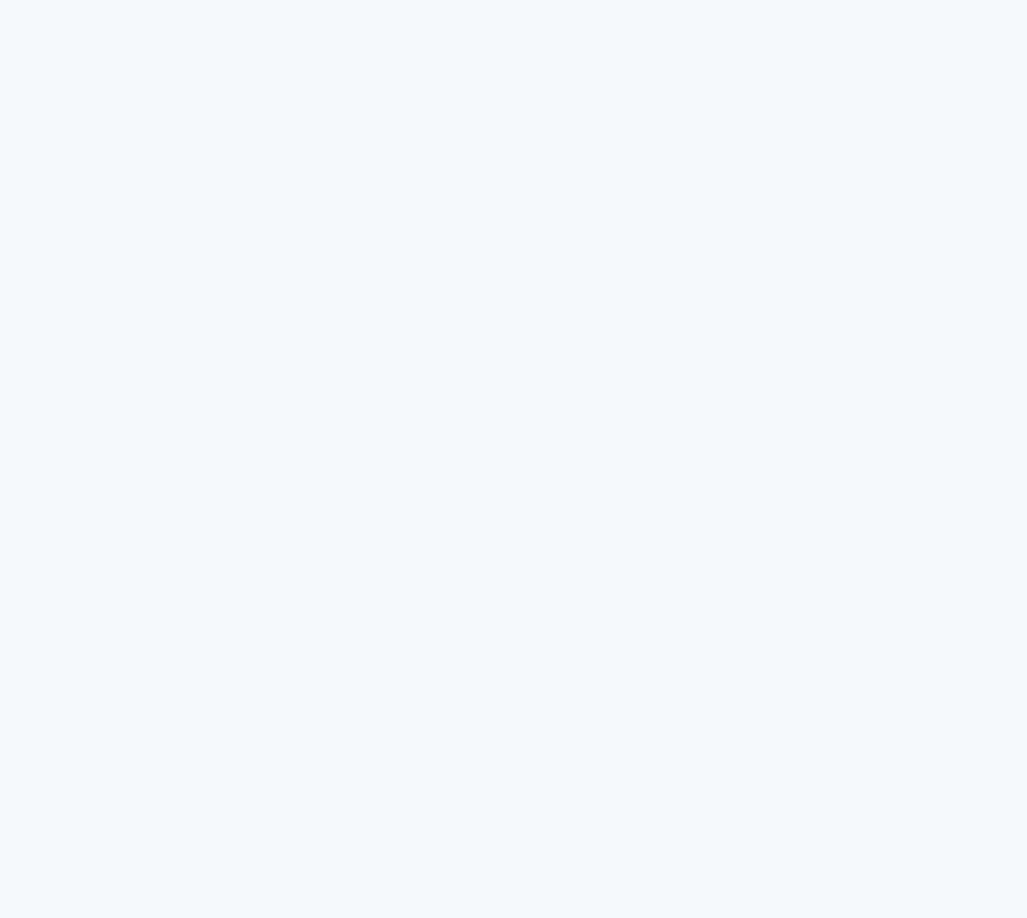
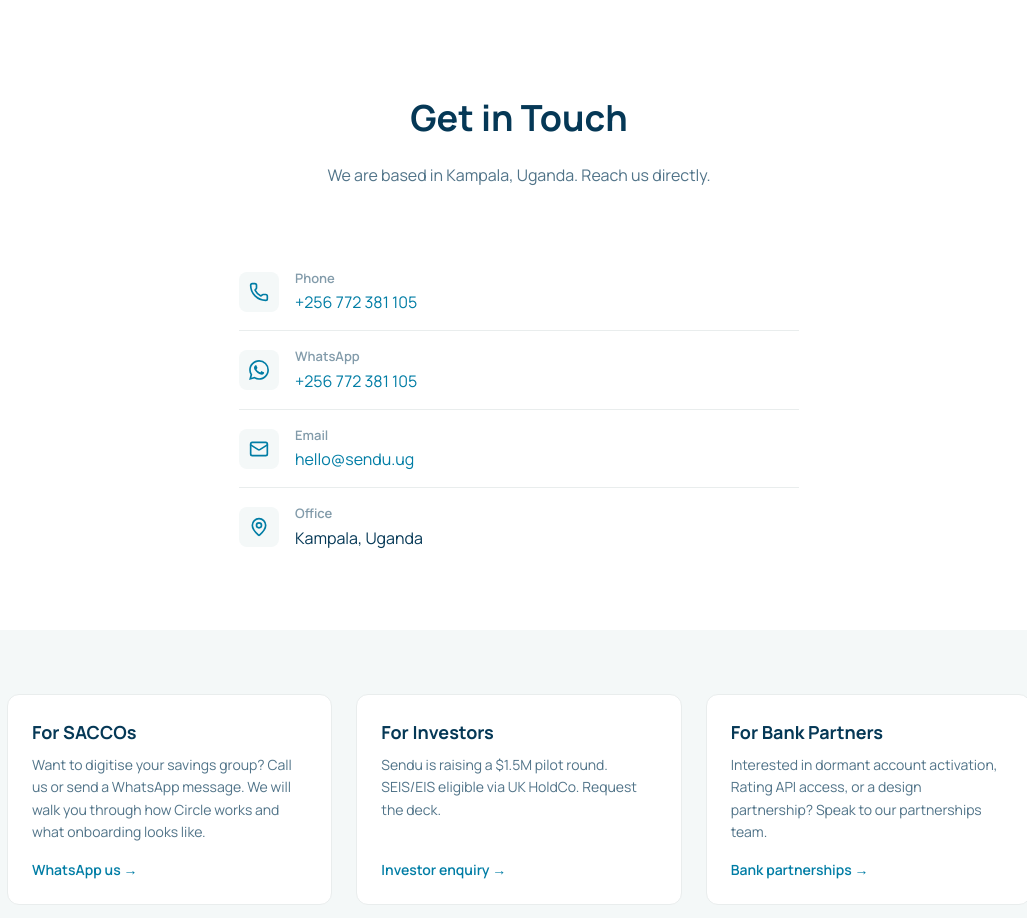
Before and after one commit to ivanyiga/sendu_mvp_website_ivan, a Nuxt app: page /contact in a window 1280 px wide. Before the commit this address had no page. Shown: the top 918 px of the page, without its empty margins (121-1148 px from the left). Before the commit the page ends 800 px from the top, so only its background shows below. Built offline with nearby package versions, Linux system fonts and the light colour scheme.

Commit message:
Build Contact page with routing cards

```diff
--- /dev/null
+++ b/components/ContactRow.vue
@@ -0,0 +1,73 @@
+<script setup>
+defineProps({
+  icon: { type: Object, required: true },
+  label: { type: String, required: true },
+  value: { type: String, required: true },
+  href: { type: String, default: null },
+  external: { type: Boolean, default: false }
+})
+</script>
+
+<template>
+  <div class="contact-row">
+    <div class="contact-row-icon">
+      <component :is="icon" :size="20" :stroke-width="2" />
+    </div>
+    <div class="contact-row-text">
+      <div class="contact-row-label">{{ label }}</div>
+      <div class="contact-row-value">
+        <a v-if="href && external" :href="href" target="_blank" rel="noopener" :class="['text-blue-bright hover:text-blue-deep']">{{ value }}</a>
+        <a v-else-if="href" :href="href" :class="['text-blue-bright hover:text-blue-deep']">{{ value }}</a>
+        <span v-else>{{ value }}</span>
+      </div>
+    </div>
+  </div>
+</template>
+
+<style scoped>
+.contact-row {
+  display: flex;
+  align-items: center;
+  gap: 16px;
+  padding: 16px 0;
+  border-bottom: 1px solid var(--gray-2);
+}
+.contact-row:last-child {
+  border-bottom: none;
+}
+.contact-row-icon {
+  width: 40px;
+  height: 40px;
+  background: var(--gray-1);
+  border-radius: var(--radius-md);
+  display: flex;
+  align-items: center;
+  justify-content: center;
+  flex-shrink: 0;
+  color: var(--blue-bright);
+}
+.contact-row-text {
+  flex: 1;
+}
+.contact-row-label {
+  font-family: 'Manrope', sans-serif;
+  font-weight: 600;
+  font-size: 13px;
+  color: rgba(5,56,86,0.5);
+  margin-bottom: 2px;
+}
+.contact-row-value {
+  font-family: 'Manrope', sans-serif;
+  font-weight: 400;
+  font-size: 16px;
+  color: var(--blue-deep);
+}
+.contact-row-value a {
+  color: var(--blue-bright);
+  text-decoration: none;
+  transition: color 150ms ease;
+}
+.contact-row-value a:hover {
+  color: var(--blue-deep);
+}
+</style>
--- /dev/null
+++ b/components/RoutingCard.vue
@@ -0,0 +1,56 @@
+<script setup>
+defineProps({
+  headline: { type: String, required: true },
+  body: { type: String, required: true },
+  ctaLabel: { type: String, required: true },
+  ctaLink: { type: String, required: true },
+  external: { type: Boolean, default: false }
+})
+</script>
+
+<template>
+  <div class="routing-card">
+    <div class="routing-card-headline">{{ headline }}</div>
+    <div class="routing-card-body">{{ body }}</div>
+    <a v-if="external" :href="ctaLink" class="routing-card-cta" target="_blank" rel="noopener">{{ ctaLabel }} →</a>
+    <NuxtLink v-else :to="ctaLink" class="routing-card-cta">{{ ctaLabel }} →</NuxtLink>
+  </div>
+</template>
+
+<style scoped>
+.routing-card {
+  background: var(--white);
+  border: 1px solid var(--gray-2);
+  border-radius: var(--radius-lg);
+  padding: 24px;
+  display: flex;
+  flex-direction: column;
+}
+.routing-card-headline {
+  font-family: 'Manrope', sans-serif;
+  font-weight: 700;
+  font-size: 18px;
+  color: var(--blue-deep);
+  margin-bottom: 8px;
+}
+.routing-card-body {
+  font-family: 'Manrope', sans-serif;
+  font-weight: 400;
+  font-size: 14px;
+  line-height: 1.6;
+  color: rgba(5,56,86,0.7);
+  margin-bottom: 16px;
+  flex: 1;
+}
+.routing-card-cta {
+  font-family: 'Manrope', sans-serif;
+  font-weight: 600;
+  font-size: 14px;
+  color: var(--blue-bright);
+  text-decoration: none;
+  transition: color 150ms ease;
+}
+.routing-card-cta:hover {
+  color: var(--blue-deep);
+}
+</style>
--- /dev/null
+++ b/pages/contact.vue
@@ -0,0 +1,148 @@
+<script setup>
+import { Phone, MessageCircle, Mail, MapPin } from 'lucide-vue-next'
+import ContactRow from '~/components/ContactRow.vue'
+import RoutingCard from '~/components/RoutingCard.vue'
+
+useHead({
+  title: 'Contact Sendu',
+  meta: [
+    { name: 'description', content: 'Reach the Sendu team in Kampala. Phone, email, WhatsApp.' },
+    { property: 'og:title', content: 'Contact Sendu' },
+    { property: 'og:description', content: 'Reach the Sendu team in Kampala. Phone, email, WhatsApp.' },
+    { property: 'og:image', content: '/og-contact.jpg' }
+  ]
+})
+
+const WhatsAppIcon = defineComponent({
+  render() {
+    return h('svg', {
+      width: '20',
+      height: '20',
+      viewBox: '0 0 24 24',
+      fill: 'currentColor',
+      innerHTML: '<path d="M17.472 14.382c-.297-.149-1.758-.867-2.03-.967-.273-.099-.471-.148-.67.15-.197.297-.767.966-.94 1.164-.173.199-.347.223-.644.075-.297-.15-1.255-.463-2.39-1.475-.883-.788-1.48-1.761-1.653-2.059-.173-.297-.018-.458.13-.606.134-.133.298-.347.446-.52.149-.174.198-.298.298-.497.099-.198.05-.371-.025-.52-.075-.149-.669-1.612-.916-2.207-.242-.579-.487-.5-.669-.51-.173-.008-.371-.01-.57-.01-.198 0-.52.074-.792.372-.272.297-1.04 1.016-1.04 2.479 0 1.462 1.065 2.875 1.213 3.074.149.198 2.096 3.2 5.077 4.487.709.306 1.262.489 1.694.625.712.227 1.36.195 1.871.118.571-.085 1.758-.719 2.006-1.413.248-.694.248-1.289.173-1.413-.074-.124-.272-.198-.57-.347m-5.421 7.403h-.004a9.87 9.87 0 01-5.031-1.378l-.361-.214-3.741.982.998-3.648-.235-.374a9.86 9.86 0 01-1.51-5.26c.001-5.45 4.436-9.884 9.888-9.884 2.64 0 5.122 1.03 6.988 2.898a9.825 9.825 0 012.893 6.994c-.003 5.45-4.437 9.884-9.885 9.884m8.413-18.297A11.815 11.815 0 0012.05 0C5.495 0 .16 5.335.157 11.892c0 2.096.547 4.142 1.588 5.945L.057 24l6.305-1.654a11.882 11.882 0 005.683 1.448h.005c6.554 0 11.89-5.335 11.893-11.893a11.821 11.821 0 00-3.48-8.413z"></path>'
+    })
+  }
+})
+
+const contacts = [
+  { icon: Phone, label: 'Phone', value: '+256 772 381 105', href: 'tel:+256772381105' },
+  { icon: WhatsAppIcon, label: 'WhatsApp', value: '+256 772 381 105', href: 'https://wa.me/256772381105', external: true },
+  { icon: Mail, label: 'Email', value: 'hello@sendu.ug', href: 'mailto:hello@sendu.ug' },
+  { icon: MapPin, label: 'Office', value: 'Kampala, Uganda' }
+]
+
+const routes = [
+  {
+    headline: 'For SACCOs',
+    body: 'Want to digitise your savings group? Call us or send a WhatsApp message. We will walk you through how Circle works and what onboarding looks like.',
+    ctaLabel: 'WhatsApp us',
+    ctaLink: 'https://wa.me/256772381105',
+    external: true
+  },
+  {
+    headline: 'For Investors',
+    body: 'Sendu is raising a $1.5M pilot round. SEIS/EIS eligible via UK HoldCo. Request the deck.',
+    ctaLabel: 'Investor enquiry',
+    ctaLink: '/investors'
+  },
+  {
+    headline: 'For Bank Partners',
+    body: 'Interested in dormant account activation, Rating API access, or a design partnership? Speak to our partnerships team.',
+    ctaLabel: 'Bank partnerships',
+    ctaLink: '/banks'
+  }
+]
+</script>
+
+<template>
+  <div>
+    <div class="bg-white w-full">
+      <!-- HERO -->
+    <section class="hero">
+      <h1>Get in Touch</h1>
+      <p class="body">We are based in Kampala, Uganda. Reach us directly.</p>
+    </section>
+
+    <!-- CONTACT DETAILS -->
+    <section class="section">
+      <div class="contact-details">
+        <ContactRow
+          v-for="contact in contacts"
+          :key="contact.label"
+          v-bind="contact"
+        />
+      </div>
+    </section>
+    </div>
+
+    <!-- ROUTING CARDS -->
+    <div class="section-alt">
+      <section class="section-padded">
+        <div class="routing-grid">
+          <RoutingCard
+            v-for="route in routes"
+            :key="route.headline"
+            v-bind="route"
+          />
+        </div>
+      </section>
+    </div>
+  </div>
+</template>
+
+<style scoped>
+.hero {
+  max-width: 800px;
+  margin: 0 auto;
+  padding: 96px 48px 64px;
+  text-align: center;
+}
+.hero h1 {
+  font-family: 'Manrope', sans-serif;
+  font-weight: 700;
+  font-size: 36px;
+  line-height: 1.2;
+  color: var(--blue-deep);
+}
+.hero .body {
+  font-family: 'Manrope', sans-serif;
+  font-weight: 400;
+  font-size: 16px;
+  line-height: 1.6;
+  color: rgba(5,56,86,0.7);
+  margin-top: 24px;
+}
+.section {
+  max-width: 1120px;
+  margin: 0 auto;
+  padding: 0 48px 64px;
+}
+.section-alt {
+  background: var(--gray-1);
+}
+.section-padded {
+  max-width: 1120px;
+  margin: 0 auto;
+  padding: 64px 48px;
+}
+.contact-details {
+  max-width: 560px;
+  margin: 0 auto;
+}
+.routing-grid {
+  display: grid;
+  grid-template-columns: repeat(3, 1fr);
+  gap: 24px;
+}
+
+@media (max-width: 1023px) {
+  .routing-grid { grid-template-columns: 1fr; gap: 16px; }
+}
+@media (max-width: 767px) {
+  .hero { padding: 64px 20px 48px; }
+  .hero h1 { font-size: 28px; }
+  .section { padding: 0 20px 48px; }
+  .section-padded { padding: 48px 20px; }
+}
+</style>
```
